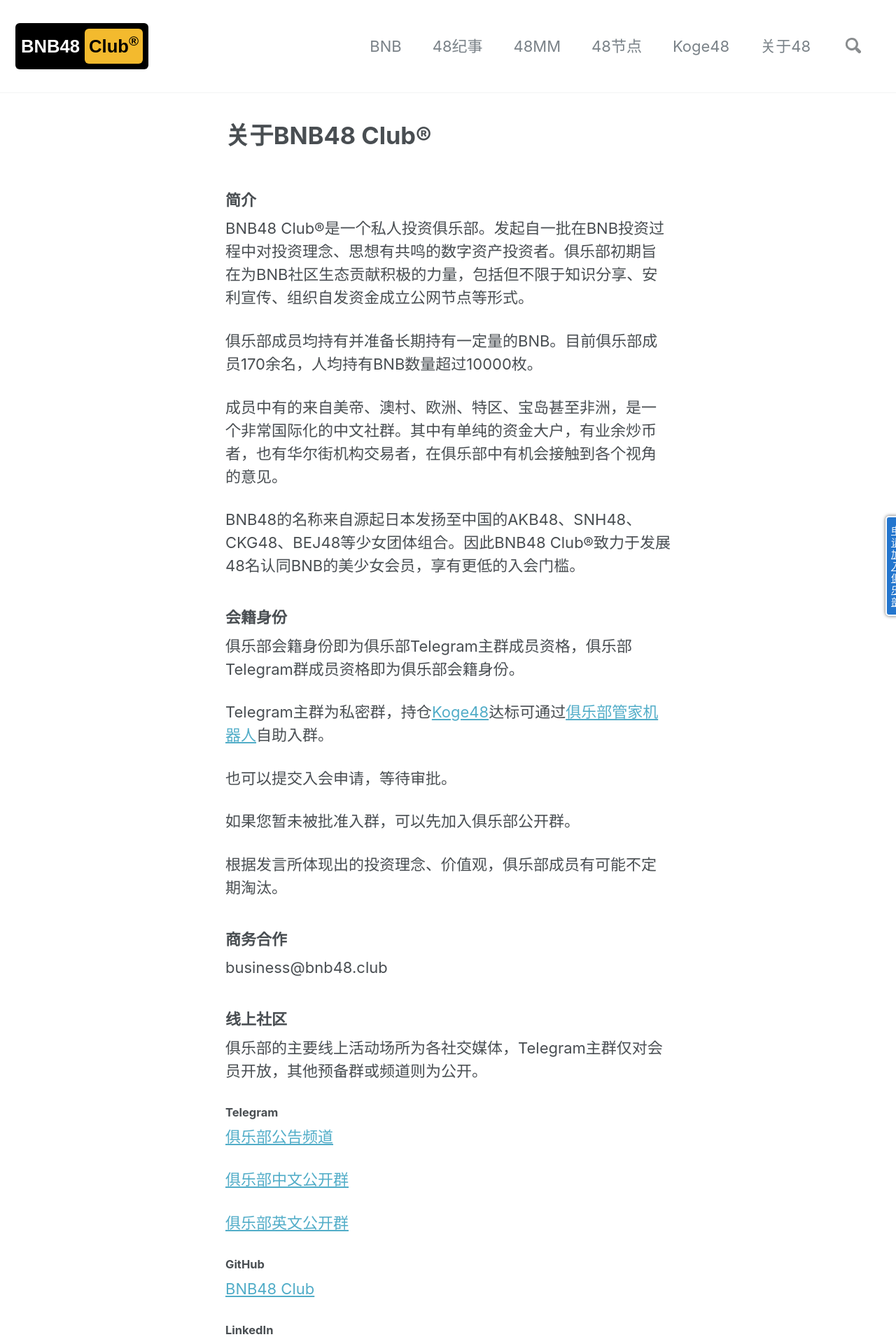
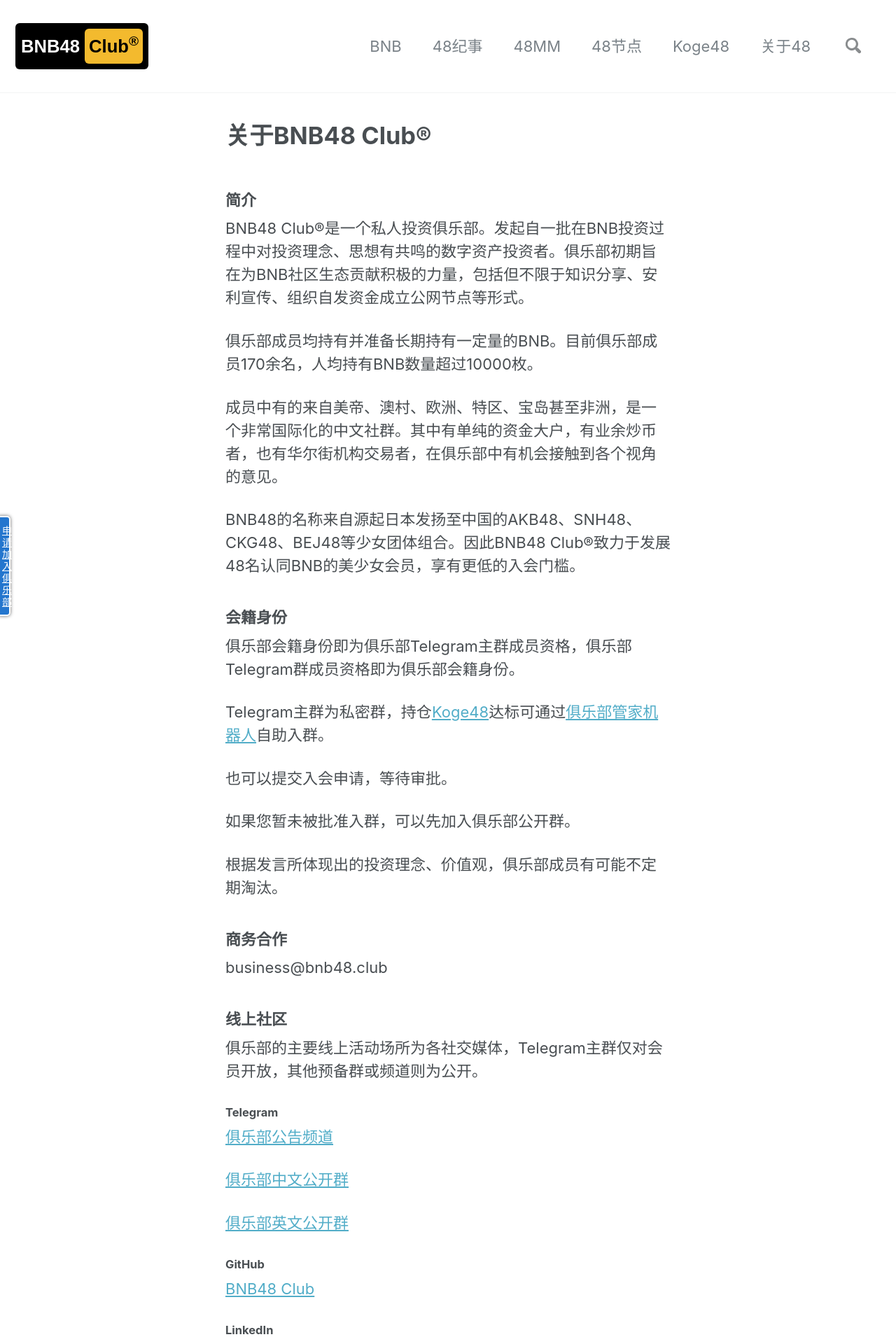
Before and after one commit to 48Club/BNB48Club.github.io, a Jekyll site: the page built from _pages/about.md, in a window 1280 px wide. Shown: the top 1920 px of the page at 70% size. Built offline with Jekyll 4.4.1, drawn with Linux system fonts in a browser that asks for light colours; nearby versions of some CDN libraries.

Commit message:
浮动条放到左边

```diff
--- a/_pages/about.md
+++ b/_pages/about.md
@@ -60,7 +60,7 @@
 
 所有未在本网站书面形式提及却以BNB48名义进行的组织、群聊、活动均有可能系假冒，请注意识别风险。
 
-<a target="_blank" href="http://bnb48club.mikecrm.com/kUxnAAX" style="position:fixed;z-index:999;right:-5px;bottom: 20px;display: inline-block;width: 20px;border-radius: 5px;color:white;font-size:14px;line-height:17px;background: #2476CE;box-shadow: 0 0 5px #666;word-wrap: break-word;padding: 10px 6px;border: 2px solid white;">申请加入俱乐部</a>
+<a target="_blank" href="http://bnb48club.mikecrm.com/kUxnAAX" style="position:fixed;z-index:999;left:-5px;bottom: 20px;display: inline-block;width: 20px;border-radius: 5px;color:white;font-size:14px;line-height:17px;background: #2476CE;box-shadow: 0 0 5px #666;word-wrap: break-word;padding: 10px 6px;border: 2px solid white;">申请加入俱乐部</a>
 
 <!--
 ![image](http://bnb48.club/assets/qrcode_for_bgqkl.jpg)
```
